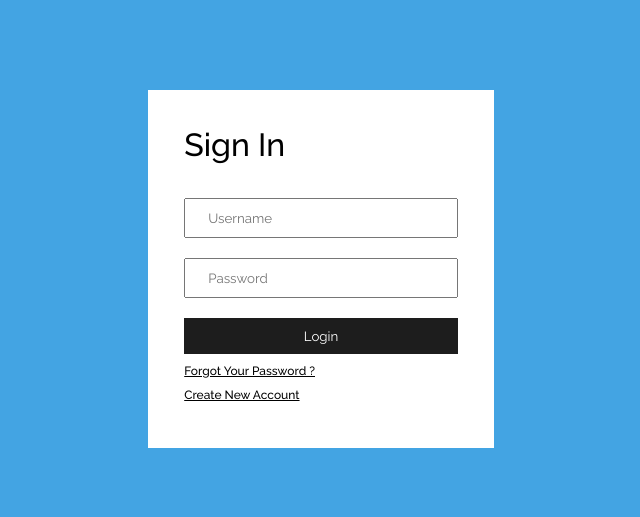
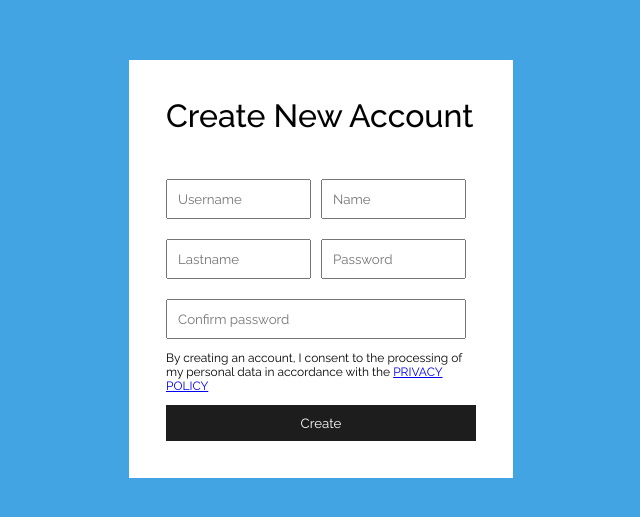
Before and after one commit to AEmin321/e-commerce-app, a React (Vite) app in the folder front-end/: page / in a window 1280 px wide. Shown: the part 131-648 px from the top of the page, without its empty margins (319-959 px from the left). Built offline with nearby package versions, Linux system fonts and the light colour scheme.

Commit message:
Added the signup page

```diff
--- a/front-end/src/App.jsx
+++ b/front-end/src/App.jsx
@@ -1,11 +1,14 @@
 // import Home from "./pages/Home"
+import SignUp from "./pages/SignUp"
 import Login from "./pages/Login"
+import Home from "./pages/Home"
+
 
 function App() {
 
   return (
     <div>
-      <Login />
+      <SignUp />
     </div>
   )
 }
--- /dev/null
+++ b/front-end/src/pages/SignUp.jsx
@@ -0,0 +1,74 @@
+import styled from "styled-components"
+import { footer, mdMobile } from "../responsive"
+
+const Container = styled.div`
+    height: 100vh;
+    width: 100vw;
+    display: flex;
+    background-color: #43a4e3;
+    justify-content: center;
+    align-items: center;
+`
+
+const Wrapper = styled.div`
+    background-color: white;
+    width: 30%;
+    padding: 37px;
+    ${footer({width:"70%"})}
+    ${mdMobile({width:"65%"})}
+`
+
+const Title = styled.h1`
+    margin-bottom: 25px;
+    font-weight: 500;
+`
+
+const Form = styled.form`
+    display: flex;
+    justify-content: center;
+    flex-wrap:wrap;
+`
+
+const Input = styled.input`
+    flex: 1;
+    min-width: 40%;
+    margin: 20px 10px 0px 0px;
+    padding: 10px;
+`
+
+const Agreement = styled.p`
+    font-size: 12px;
+    margin: 12px 0;
+`
+
+const Button = styled.button`
+    padding: 10px 22px;
+    width: 100%;
+    border: none;
+    outline: none;
+    background-color: #1d1d1d;
+    color: white;
+    cursor: pointer;
+`
+
+const SignUp = () => {
+  return (
+    <Container>
+        <Wrapper>
+            <Title>Create New Account</Title>
+            <Form>
+                <Input placeholder="Username" />
+                <Input placeholder="Name" />
+                <Input placeholder="Lastname" />
+                <Input type="password" placeholder="Password" />
+                <Input type="password" placeholder="Confirm password" />
+                <Agreement>By creating an account, I consent to the processing of my personal
+            data in accordance with the <a href="#">PRIVACY POLICY</a></Agreement>
+                <Button>Create</Button>
+            </Form>
+        </Wrapper>
+    </Container>
+  )
+}
+
+export default SignUp
```
